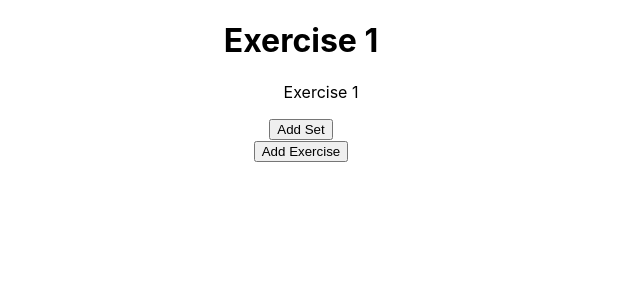
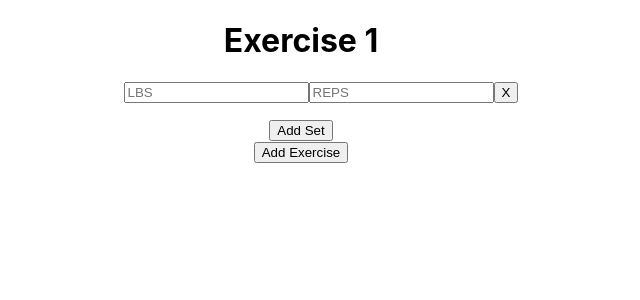
Before and after one commit to bballcyril/FiT, a React (Create React App) app: page / in a window 1280 px wide. Shown: the top 300 px of the page, without its empty margins (339-979 px from the left). Built offline with nearby package versions, Linux system fonts and the light colour scheme.

Commit message:
add exerciseList component

```diff
--- a/package.json
+++ b/package.json
@@ -9,6 +9,7 @@
     "react": "^17.0.1",
     "react-dom": "^17.0.1",
     "react-scripts": "4.0.1",
+    "uuid": "^8.3.2",
     "web-vitals": "^0.2.4"
   },
   "scripts": {
--- a/src/App.js
+++ b/src/App.js
@@ -1,20 +1,11 @@
 import "./App.css";
-import Exercise from "./components/Exercise";
-import { useState } from "react";
+import ExerciseList from "./components/ExerciseList";
 
 function App() {
-  let [exercises, setExercises] = useState([{ id: 1, name: `Exercise 1` }]);
 
   return (
     <div className="App">
-      {exercises.map((exercise) => {
-        return <Exercise name={exercise.name} />;
-      })}
-      <button
-        onClick={() => setExercises([...exercises, { id: 2, name: "2" }])}
-      >
-        Add Exercise
-      </button>
+      <ExerciseList/>
     </div>
   );
 }
--- a/src/components/Exercise.js
+++ b/src/components/Exercise.js
@@ -1,21 +1,26 @@
 import React, { useState } from "react";
-import Set from "./Set";
 import SetList from "./SetList";
-
+import {v4 as uuid} from 'uuid'
 const handleKeyPress = (event) => {
   if (event.key === "Enter") {
     event.preventDefault();
   }
 };
+
 const Exercise = (props) => {
-  let [sets, setSets] = useState([{ name: "Exercise 1" }]);
+  let [sets, setSets] = useState([{ id: uuid(), lbs: 0, reps: 0 }]);
+
+  function removeSet(id) {
+    setSets(sets.filter((set) => id !== set.id));
+  }
+
   return (
     <div className="container">
       <h1 contentEditable="true" onKeyDown={handleKeyPress}>
         {props.name}
       </h1>
-      <SetList sets={sets} />
-      <button onClick={() => setSets([...sets, { name: "2" }])}>Add Set</button>
+      <SetList sets={sets} removeSet={removeSet}  />
+      <button onClick={() => setSets([...sets, { id: uuid()}])}>Add Set</button>
     </div>
   );
 };
--- /dev/null
+++ b/src/components/ExerciseList.js
@@ -0,0 +1,22 @@
+import React, { useState } from "react";
+import Exercise from "./Exercise";
+import {v4 as uuid} from 'uuid'
+
+function ExerciseList() {
+  let [exercises, setExercises] = useState([{ id: uuid(), name: `Exercise 1` }]);
+
+  return (
+    <>
+      {exercises.map((exercise) => {
+        return <Exercise name={exercise.name} />;
+      })}
+      <button
+        onClick={() => setExercises([...exercises, { id: uuid(), name: `Exercise ${exercises.length+1}` }])}
+      >
+        Add Exercise
+      </button>
+    </>
+  );
+}
+
+export default ExerciseList;
--- a/src/components/Set.js
+++ b/src/components/Set.js
@@ -1,9 +1,17 @@
-import React from 'react'
+import React from "react";
 
-function Set(props) {
-    return (
-    <div>{props.name}</div>
-    )
+function Set({id, lbs,reps,removeSet}) {
+    function handleRemove(){
+        removeSet(id)
+    }
+
+  return (
+    <div style={{ display: "flex",justifyContent:'center'}}>
+      <input type="number" placeholder='LBS' />
+      <input type="number"placeholder='REPS'/>
+      <button onClick = {handleRemove}>X</button>
+    </div>
+  );
 }
 
-export default Set
+export default Set;
--- a/src/components/SetList.js
+++ b/src/components/SetList.js
@@ -1,10 +1,11 @@
 import React from "react";
 import Set from "./Set";
-function SetList({ sets }) {
+function SetList({ sets ,removeSet}) {
+
   return (
     <ul>
       {sets.map((currentSet) => {
-        return <Set name={currentSet.name} />;
+        return <Set key={currentSet.id}id ={currentSet.id} name={currentSet.name} removeSet={removeSet} />;
       })}
     </ul>
   );
```
Also changed, not shown: 2 other files (tests, documents, lock files or other folders).
